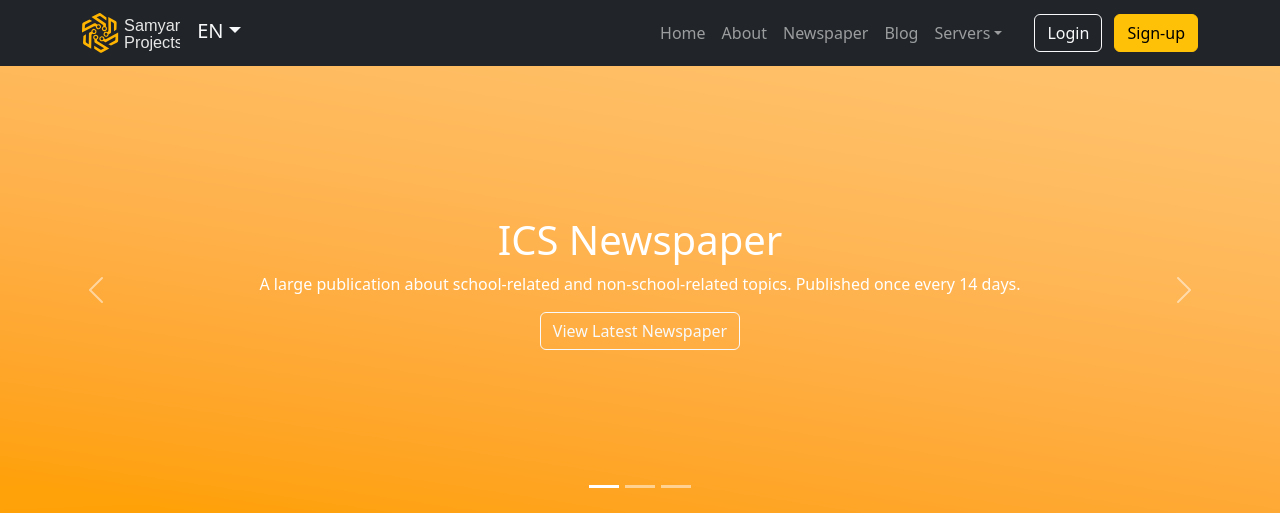
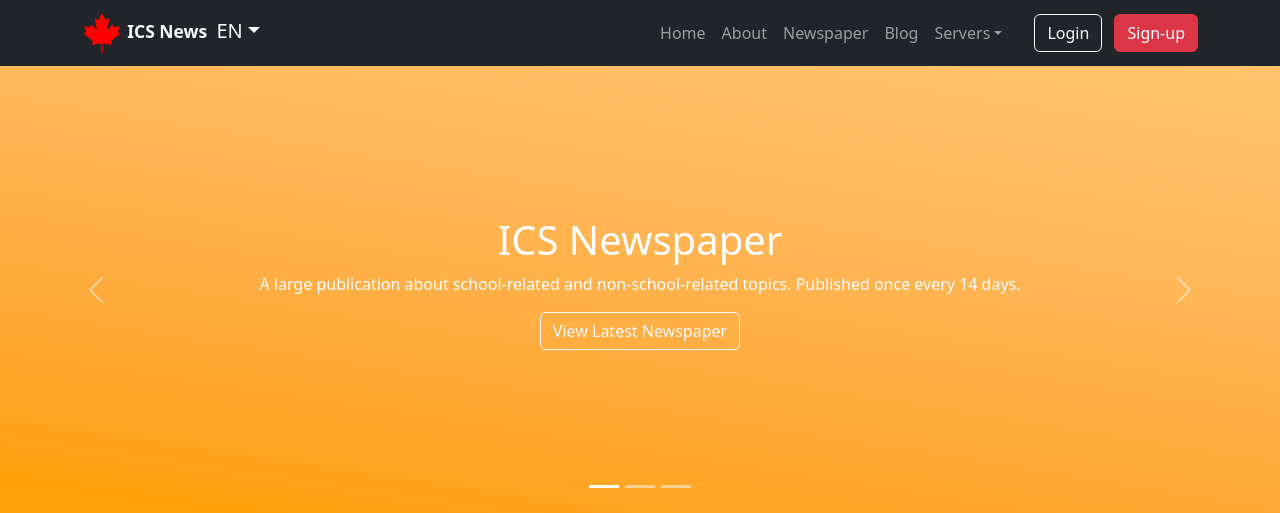
Before and after one commit to ICS-Izmir/News-Website, a Flask app: template src/templates/index.html in a window 1280 px wide. Shown: the top 513 px of the page. Run offline with Flask 3, Linux system fonts and the light colour scheme; the template is opened without the code that fills it: most values are stand-ins (such as "Sample title", 1, 10 or a date in 2020); grey boxes marked "Sample" are stand-in pictures; parts of the project's set-up code (start-up, migrations or seed data) failed here and were passed over; some libraries are stand-ins or nearby versions.

Commit message:
Restyling - Part 1

```diff
--- a/src/templates/base_templates/acc_base.html
+++ b/src/templates/base_templates/acc_base.html
@@ -42,12 +42,12 @@
             <div class="container">
                 <div class="navbar-brand">
                     <a href="{{url_for("account_pages.index")}}" class="text-decoration-none">
-                        <img src="{{url_for("static", filename="img/logos/sp-logo-transparent.svg")}}" class="pe-2" height="40" alt="ICS News Account">
+                        <img src="{{url_for("static", filename="img/logos/maple-leaf.png")}}" class="" height="40" alt="ICS News Account">
                     </a>
                     {% endcache %}
 
                     <div class="d-inline">
-                        <a href="{{url_for("account_pages.index")}}" class="link-light text-decoration-none small fw-bold">{{_("ACC.")}}</a>
+                        <a href="{{url_for("account_pages.index")}}" class="link-light text-decoration-none small fw-bold">{{_("ICS News Acc.")}}</a>
                     </div>
 
                     {% include "base_templates/template_modules/lang_dropdown.html" %}
@@ -73,7 +73,7 @@
             <div class="container">
                 <div class="text-center text-lg-start d-lg-inline d-block">
                     <a href="{{url_for("index")}}" class="text-decoration-none">
-                        <img src="{{url_for("static", filename="img/logos/sp-symbol-transparent.svg")}}" width="25">
+                        <img src="{{url_for("static", filename="img/logos/logo-transparent.png")}}" width="30">
                     </a>
                     {% endcache %}
 
--- a/src/templates/base_templates/base.html
+++ b/src/templates/base_templates/base.html
@@ -42,9 +42,13 @@
             <div class="container">
                 <div class="navbar-brand">
                     <a href="{{url_for("index")}}" class="text-decoration-none">
-                        <img src="{{url_for("static", filename="img/logos/sp-logo-transparent.svg")}}" class="pe-2" height="40" alt="ICS News">
+                        <img src="{{url_for("static", filename="img/logos/maple-leaf.png")}}" class="" height="40" alt="ICS News">
                     </a>
                     {% endcache %}
+
+                    <div class="d-inline">
+                        <a href="{{url_for("blog_pages.index")}}" class="link-light text-decoration-none small fw-bold">{{_("ICS News")}}</a>
+                    </div>
 
                     {% include "base_templates/template_modules/lang_dropdown.html" %}
                 </div>
@@ -69,7 +73,7 @@
             <div class="container">
                 <div class="text-center text-lg-start d-lg-inline d-block">
                     <a href="{{url_for("index")}}" class="text-decoration-none">
-                        <img src="{{url_for("static", filename="img/logos/sp-symbol-transparent.svg")}}" width="25">
+                        <img src="{{url_for("static", filename="img/logos/logo-transparent.png")}}" width="30">
                     </a>
                     {% endcache %}
 
--- a/src/templates/base_templates/blog_base.html
+++ b/src/templates/base_templates/blog_base.html
@@ -42,12 +42,12 @@
             <div class="container">
                 <div class="navbar-brand">
                     <a href="{{url_for("blog_pages.index")}}" class="text-decoration-none">
-                        <img src="{{url_for("static", filename="img/logos/sp-logo-transparent.svg")}}" class="pe-2" height="40" alt="ICS News Blog">
+                        <img src="{{url_for("static", filename="img/logos/maple-leaf.png")}}" class="" height="40" alt="ICS News Blog">
                     </a>
                     {% endcache %}
 
                     <div class="d-inline">
-                        <a href="{{url_for("blog_pages.index")}}" class="link-light text-decoration-none small fw-bold">{{_("BLOG")}}</a>
+                        <a href="{{url_for("blog_pages.index")}}" class="link-light text-decoration-none small fw-bold">{{_("ICS News Blog")}}</a>
                     </div>
 
                     {% include "base_templates/template_modules/lang_dropdown.html" %}
@@ -73,7 +73,7 @@
             <div class="container">
                 <div class="text-center text-lg-start d-lg-inline d-block">
                     <a href="{{url_for("blog_pages.index")}}" class="text-decoration-none">
-                        <img src="{{url_for("static", filename="img/logos/sp-symbol-transparent.svg")}}" width="25">
+                        <img src="{{url_for("static", filename="img/logos/logo-transparent.png")}}" width="30">
                     </a>
                     {% endcache %}
 
--- a/src/templates/base_templates/newspaper_base.html
+++ b/src/templates/base_templates/newspaper_base.html
@@ -42,12 +42,12 @@
             <div class="container">
                 <div class="navbar-brand">
                     <a href="{{url_for("index")}}" class="text-decoration-none">
-                        <img src="{{url_for("static", filename="img/logos/sp-logo-transparent.svg")}}" class="pe-2" height="40" alt="ICS News">
+                        <img src="{{url_for("static", filename="img/logos/maple-leaf.png")}}" class="" height="40" alt="ICS Newspaper">
                     </a>
                     {% endcache %}
 
                     <div class="d-inline">
-                        <a href="{{url_for("blog_pages.index")}}" class="link-light text-decoration-none small fw-bold">{{_("PAPER")}}</a>
+                        <a href="{{url_for("blog_pages.index")}}" class="link-light text-decoration-none small fw-bold">{{_("ICS Newspaper")}}</a>
                     </div>
 
                     {% include "base_templates/template_modules/lang_dropdown.html" %}
@@ -74,7 +74,7 @@
             <div class="container">
                 <div class="text-center text-lg-start d-lg-inline d-block">
                     <a href="{{url_for("index")}}" class="text-decoration-none">
-                        <img src="{{url_for("static", filename="img/logos/sp-symbol-transparent.svg")}}" width="25">
+                        <img src="{{url_for("static", filename="img/logos/logo-transparent.png")}}" width="30">
                     </a>
                     {% endcache %}
 
--- a/src/templates/base_templates/template_modules/head.html
+++ b/src/templates/base_templates/template_modules/head.html
@@ -8,7 +8,7 @@
 <link rel="stylesheet" href="https://cdn.jsdelivr.net/npm/bootstrap-icons@1.10.4/font/bootstrap-icons.css">
 
 <!-- Favicon -->
-<link rel="icon" href="{{url_for("static", filename="img/logos/sp-symbol-transparent.svg")}}">
+<link rel="icon" href="{{url_for("static", filename="img/logos/logo-transparent.png")}}">
 
 <!-- Custom style sheet -->
 <link rel="stylesheet" href="{{url_for("static", filename="css/style.css")}}"/>
--- a/src/templates/base_templates/template_modules/user_dropdown.html
+++ b/src/templates/base_templates/template_modules/user_dropdown.html
@@ -16,6 +16,6 @@
 {% else %}
 <div class="text-lg-end mt-lg-0 mb-lg-0 text-center mt-4 mb-3">
     <a href="{{url_for_security("login")}}" role="button" class="btn btn-outline-light me-2">{{_("Login")}}</a>
-    <a href="{{url_for_security("register")}}" role="button" class="btn btn-warning">{{_("Sign-up")}}</a>
+    <a href="{{url_for_security("register")}}" role="button" class="btn btn-danger">{{_("Sign-up")}}</a>
 </div>
 {% endif %}
--- a/src/templates/index.html
+++ b/src/templates/index.html
@@ -58,7 +58,7 @@
 		<div class="container">
 			<div class="row row-cols-1 row-cols-sm-2 g-3">
 				<div class="col pe-lg-3">
-					<img class="card-img rounded-3 shadow w-100" src="{{url_for("static", filename="img/general/website_banner_1.png")}}">
+					<img class="card-img rounded-3 shadow w-100" src="{{url_for("static", filename="img/carousel/placeholder3.png")}}">
 				</div>
 
 				<div class="col">
```
Also changed, not shown: src/config.py (+5 -5 lines), src/static/img/logos/maple-leaf.png (added), src/static/img/logos/sp-logo-transparent.svg (deleted), src/static/img/logos/sp-symbol-transparent.svg (deleted), 4 other files.
